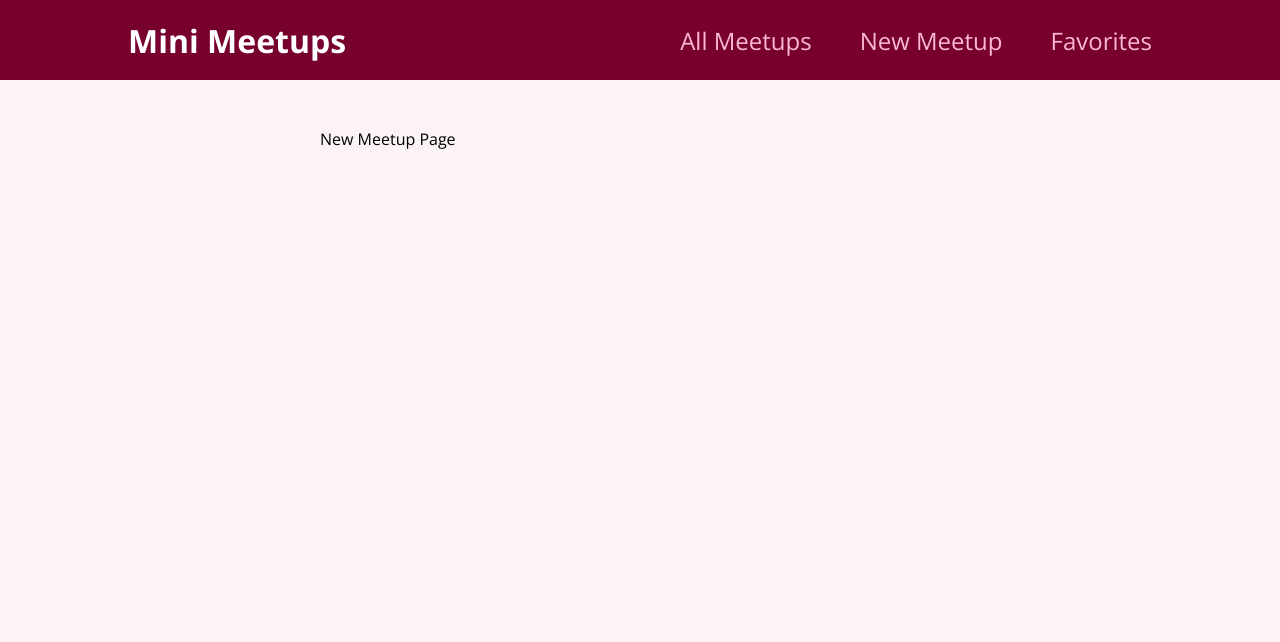
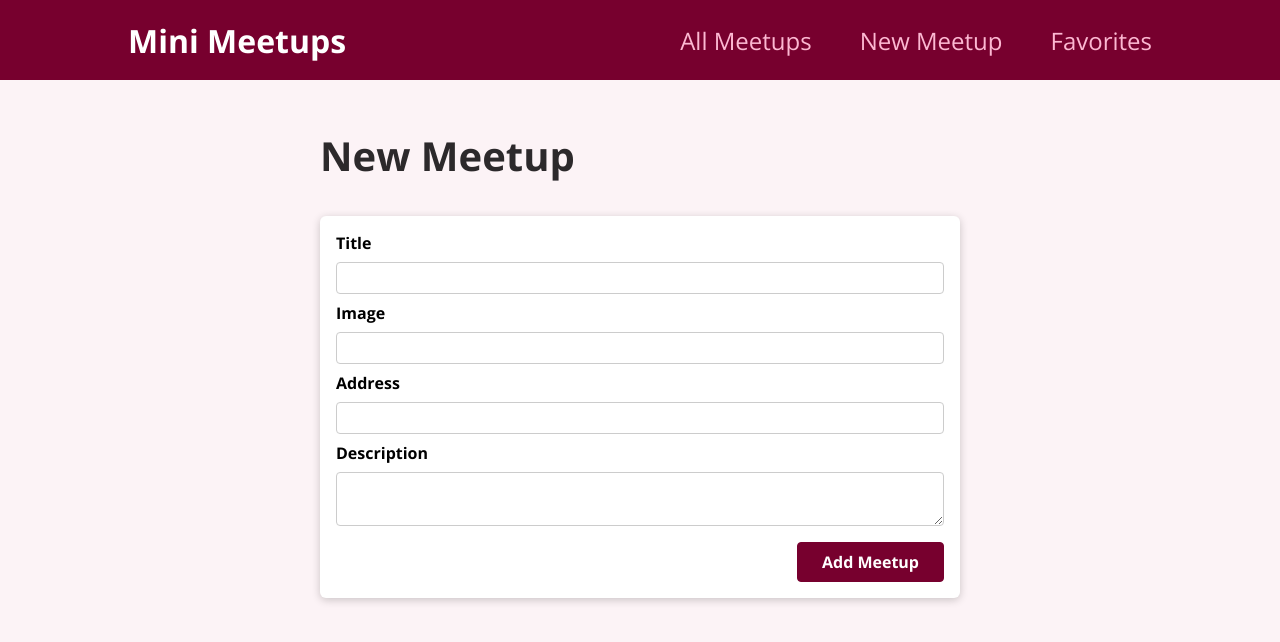
Before and after one commit to sagarpatel9697/mini-meetups, a React (Create React App) app: page /new-meetup in a window 1280 px wide. Shown: the top 642 px of the page. Built offline with nearby package versions, Linux system fonts and the light colour scheme.

Commit message:
New meetup form added

```diff
--- a/src/App.tsx
+++ b/src/App.tsx
@@ -1,7 +1,6 @@
 import React from "react";
 import { Route, Switch } from "react-router-dom";
 import { Layout } from "./components/layout/Layout";
-import { Navigation } from "./components/layout/Navigation";
 import { FavoriteMeetups } from "./pages/FavoriteMeetups";
 import { Meetups } from "./pages/Meetups";
 import { NewMeetup } from "./pages/NewMeetup";
--- /dev/null
+++ b/src/components/meetups/NewMeetupForm.module.css
@@ -0,0 +1,45 @@
+.form {
+  padding: 1rem;
+}
+
+.control {
+  margin-bottom: 0.5rem;
+}
+
+.control label {
+  display: block;
+  font-weight: bold;
+  margin-bottom: 0.5rem;
+}
+
+.control input,
+.control textarea {
+  display: block;
+  font: inherit;
+  border-radius: 4px;
+  border: 1px solid #ccc;
+  padding: 0.25rem;
+  width: 100%;
+}
+
+.actions {
+  margin-top: 1rem;
+  text-align: right;
+}
+
+.actions button {
+  font: inherit;
+  cursor: pointer;
+  background-color: #77002e;
+  color: white;
+  padding: 0.5rem 1.5rem;
+  border: 1px solid #77002e;
+  border-radius: 4px;
+  font-weight: bold;
+}
+
+.actions button:hover,
+.actions button:active {
+  background-color: #a50e48;
+  border-color: #a50e48;
+}
--- /dev/null
+++ b/src/components/meetups/NewMeetupForm.tsx
@@ -0,0 +1,66 @@
+import React from "react";
+import { Card } from "../ui/Card";
+import classes from "./NewMeetupForm.module.css";
+
+type MeetupData = {
+  title: string;
+  image: string;
+  address: string;
+  description: string;
+};
+
+type NewMeetupFormProps = {
+  onSubmitMeetup: (meetup: MeetupData) => void;
+};
+
+export class NewMeetupForm extends React.Component<NewMeetupFormProps> {
+  submitHandler(event: React.SyntheticEvent) {
+    event.preventDefault();
+
+    const target = event.target as typeof event.target & {
+      title: { value: string };
+      image: { value: string };
+      address: { value: string };
+      description: { value: string };
+    };
+    const title = target.title.value;
+    const image = target.image.value;
+    const address = target.address.value;
+    const description = target.description.value;
+
+    this.props.onSubmitMeetup({
+      title: title,
+      image: image,
+      address: address,
+      description: description,
+    });
+  }
+
+  render() {
+    return (
+      <Card>
+        <form className={classes.form} onSubmit={this.submitHandler.bind(this)}>
+          <div className={classes.control}>
+            <label htmlFor="title">Title</label>
+            <input type="text" required id="title" />
+          </div>
+          <div className={classes.control}>
+            <label htmlFor="image">Image</label>
+            <input type="url" required id="image" />
+          </div>
+          <div className={classes.control}>
+            <label htmlFor="address">Address</label>
+            <input type="text" required id="address" />
+          </div>
+          <div className={classes.control}>
+            <label htmlFor="description">Description</label>
+            <textarea id="description" required></textarea>
+          </div>
+          <div className={classes.actions}>
+            <button>Add Meetup</button>
+          </div>
+        </form>
+      </Card>
+    );
+  }
+}
--- a/src/pages/NewMeetup.tsx
+++ b/src/pages/NewMeetup.tsx
@@ -1,7 +1,17 @@
 import React from "react";
+import { NewMeetupForm } from "../components/meetups/NewMeetupForm";
 
 export class NewMeetup extends React.Component {
+  newMeetupHandler(meetup: object) {
+    console.log(meetup);
+  }
+
   render() {
-    return <div>New Meetup Page</div>;
+    return (
+      <section>
+        <h1>New Meetup</h1>
+        <NewMeetupForm onSubmitMeetup={this.newMeetupHandler} />
+      </section>
+    );
   }
 }
```
